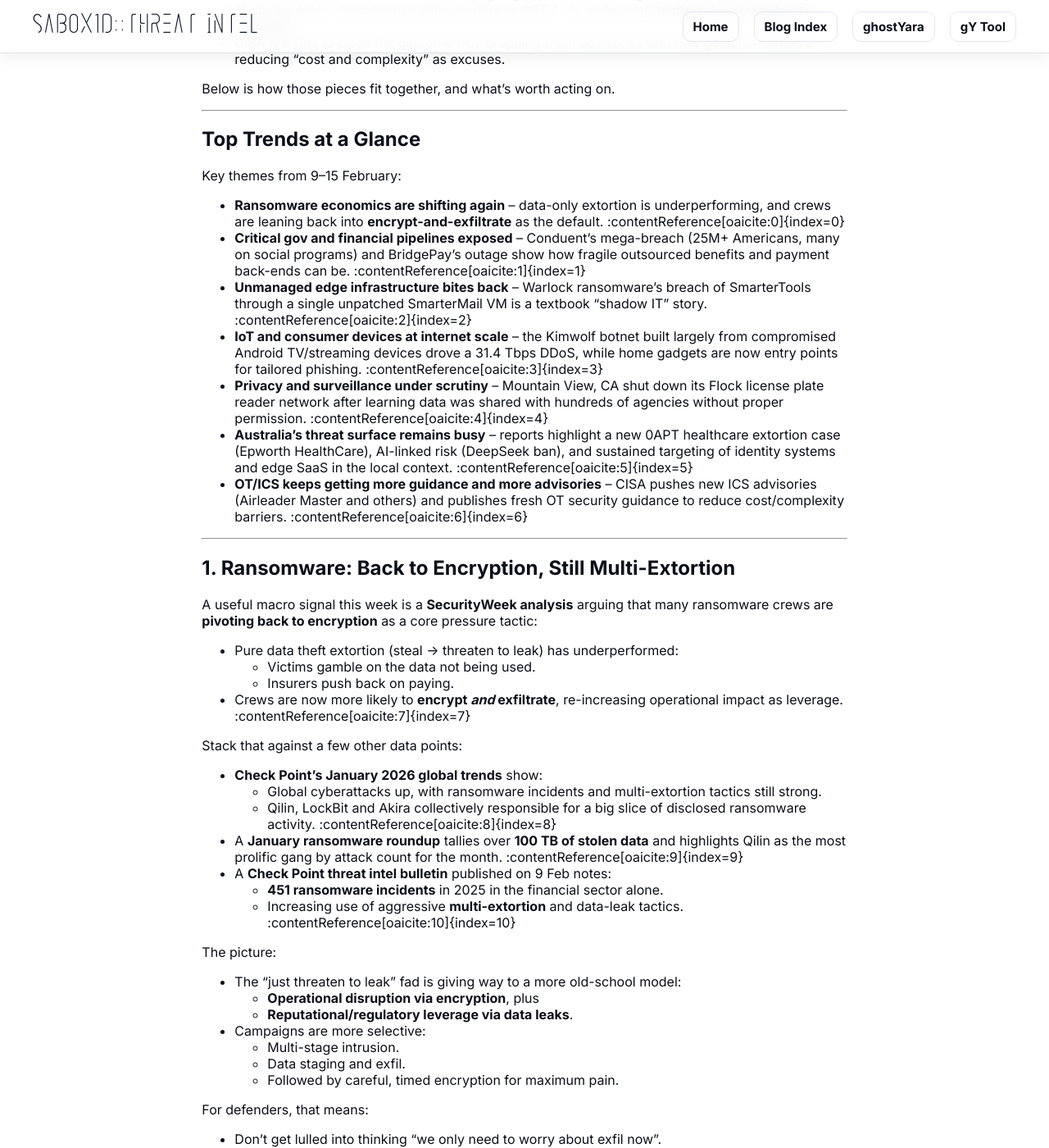
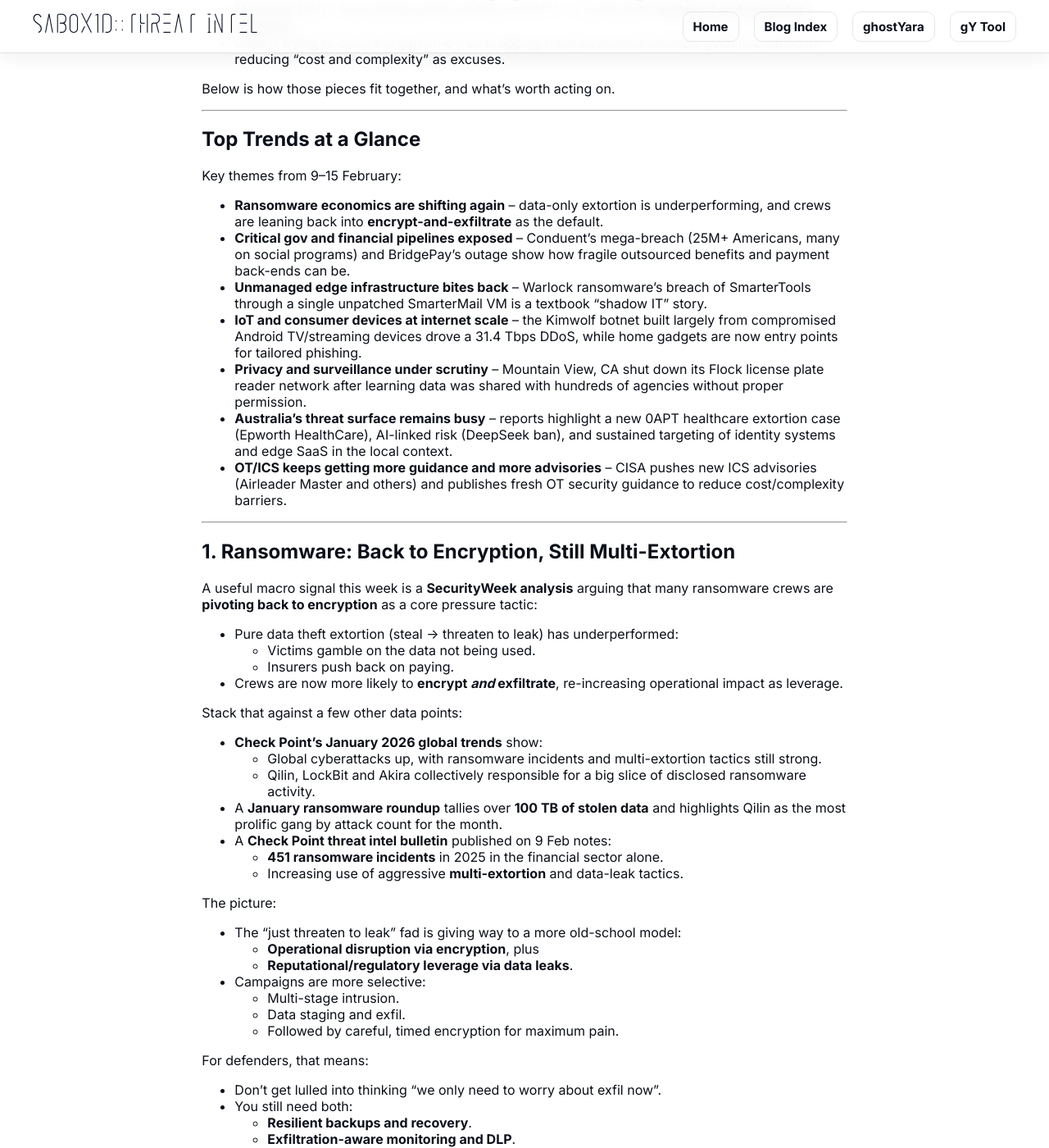
Before and after one commit to Sab0x1D/blogs, a Jekyll site: the page built from _listings/weekly-trends-15feb2026.md, in a window 1280 px wide and 1400 px high, scrolled down 661 px. Shown: the whole window at 82% size. Built offline with Jekyll 4.4.1, drawn with Linux system fonts in a browser that asks for light colours; some of the changed text lies outside the part shown.

Commit message:
Update weekly-trends-15feb2026.md

```diff
--- a/_listings/weekly-trends-15feb2026.md
+++ b/_listings/weekly-trends-15feb2026.md
@@ -28,13 +28,13 @@
 
 Key themes from 9–15 February:
 
-- **Ransomware economics are shifting again** – data-only extortion is underperforming, and crews are leaning back into **encrypt-and-exfiltrate** as the default. :contentReference[oaicite:0]{index=0}
-- **Critical gov and financial pipelines exposed** – Conduent’s mega-breach (25M+ Americans, many on social programs) and BridgePay’s outage show how fragile outsourced benefits and payment back-ends can be. :contentReference[oaicite:1]{index=1}
-- **Unmanaged edge infrastructure bites back** – Warlock ransomware’s breach of SmarterTools through a single unpatched SmarterMail VM is a textbook “shadow IT” story. :contentReference[oaicite:2]{index=2}
-- **IoT and consumer devices at internet scale** – the Kimwolf botnet built largely from compromised Android TV/streaming devices drove a 31.4 Tbps DDoS, while home gadgets are now entry points for tailored phishing. :contentReference[oaicite:3]{index=3}
-- **Privacy and surveillance under scrutiny** – Mountain View, CA shut down its Flock license plate reader network after learning data was shared with hundreds of agencies without proper permission. :contentReference[oaicite:4]{index=4}
-- **Australia’s threat surface remains busy** – reports highlight a new 0APT healthcare extortion case (Epworth HealthCare), AI-linked risk (DeepSeek ban), and sustained targeting of identity systems and edge SaaS in the local context. :contentReference[oaicite:5]{index=5}
-- **OT/ICS keeps getting more guidance and more advisories** – CISA pushes new ICS advisories (Airleader Master and others) and publishes fresh OT security guidance to reduce cost/complexity barriers. :contentReference[oaicite:6]{index=6}
+- **Ransomware economics are shifting again** – data-only extortion is underperforming, and crews are leaning back into **encrypt-and-exfiltrate** as the default.
+- **Critical gov and financial pipelines exposed** – Conduent’s mega-breach (25M+ Americans, many on social programs) and BridgePay’s outage show how fragile outsourced benefits and payment back-ends can be.
+- **Unmanaged edge infrastructure bites back** – Warlock ransomware’s breach of SmarterTools through a single unpatched SmarterMail VM is a textbook “shadow IT” story.
+- **IoT and consumer devices at internet scale** – the Kimwolf botnet built largely from compromised Android TV/streaming devices drove a 31.4 Tbps DDoS, while home gadgets are now entry points for tailored phishing.
+- **Privacy and surveillance under scrutiny** – Mountain View, CA shut down its Flock license plate reader network after learning data was shared with hundreds of agencies without proper permission.
+- **Australia’s threat surface remains busy** – reports highlight a new 0APT healthcare extortion case (Epworth HealthCare), AI-linked risk (DeepSeek ban), and sustained targeting of identity systems and edge SaaS in the local context.
+- **OT/ICS keeps getting more guidance and more advisories** – CISA pushes new ICS advisories (Airleader Master and others) and publishes fresh OT security guidance to reduce cost/complexity barriers.
 
 ---
 
@@ -45,17 +45,17 @@
 - Pure data theft extortion (steal → threaten to leak) has underperformed:
   - Victims gamble on the data not being used.
   - Insurers push back on paying.
-- Crews are now more likely to **encrypt *and* exfiltrate**, re-increasing operational impact as leverage. :contentReference[oaicite:7]{index=7}
+- Crews are now more likely to **encrypt *and* exfiltrate**, re-increasing operational impact as leverage.
 
 Stack that against a few other data points:
 
 - **Check Point’s January 2026 global trends** show:
   - Global cyberattacks up, with ransomware incidents and multi-extortion tactics still strong.
-  - Qilin, LockBit and Akira collectively responsible for a big slice of disclosed ransomware activity. :contentReference[oaicite:8]{index=8}
-- A **January ransomware roundup** tallies over **100 TB of stolen data** and highlights Qilin as the most prolific gang by attack count for the month. :contentReference[oaicite:9]{index=9}
+  - Qilin, LockBit and Akira collectively responsible for a big slice of disclosed ransomware activity.
+- A **January ransomware roundup** tallies over **100 TB of stolen data** and highlights Qilin as the most prolific gang by attack count for the month.
 - A **Check Point threat intel bulletin** published on 9 Feb notes:
   - **451 ransomware incidents** in 2025 in the financial sector alone.
-  - Increasing use of aggressive **multi-extortion** and data-leak tactics. :contentReference[oaicite:10]{index=10}
+  - Increasing use of aggressive **multi-extortion** and data-leak tactics.
 
 The picture:
 
@@ -84,15 +84,15 @@
 
 A big one: **Conduent**, a New Jersey-based IT contractor that runs technology for US government programs, is dealing with the fallout of a major ransomware/data breach:
 
-- A group calling itself **SafePay** claims it compromised Conduent from **October 2024** until detection in January 2025, exfiltrating up to **8.5 TB of data**. :contentReference[oaicite:11]{index=11}
-- New reporting this week suggests at least **25 million Americans** affected, including roughly **15.4 million Texans** – about half the state. :contentReference[oaicite:12]{index=12}
-- Conduent runs systems for **Medicaid, SNAP/food assistance, unemployment insurance, child support** and more across **46 states**. :contentReference[oaicite:13]{index=13}
+- A group calling itself **SafePay** claims it compromised Conduent from **October 2024** until detection in January 2025, exfiltrating up to **8.5 TB of data**.
+- New reporting this week suggests at least **25 million Americans** affected, including roughly **15.4 million Texans** – about half the state.
+- Conduent runs systems for **Medicaid, SNAP/food assistance, unemployment insurance, child support** and more across **46 states**.
 - Stolen data includes:
   - Names, addresses.
   - Social Security numbers.
   - Health information and program details.
 
-Multiple class-action suits are now in motion, alleging **slow notification and weak controls**. :contentReference[oaicite:14]{index=14}
+Multiple class-action suits are now in motion, alleging **slow notification and weak controls**.
 
 Key lesson:
 
@@ -105,9 +105,9 @@
 - Incident late last week, with the company confirming a ransomware attack and pulling multiple services:
   - BridgeComm.
   - PayGuardian Cloud API.
-  - MyBridgePay virtual terminal, etc. :contentReference[oaicite:15]{index=15}
+  - MyBridgePay virtual terminal, etc.
 - Many downstream businesses were forced into **cash-only** or manual fallbacks.
-- Early investigation suggests **no payment card data exposed**; accessed files appear only to have been encrypted. :contentReference[oaicite:16]{index=16}
+- Early investigation suggests **no payment card data exposed**; accessed files appear only to have been encrypted.
 
 This is a clean example of **availability risk**:
 
@@ -131,22 +131,22 @@
 
 SmarterTools (maker of SmarterMail) confirmed that:
 
-- The **Warlock ransomware gang (aka Storm-2603)** breached their network via a **single unpatched SmarterMail virtual machine**. :contentReference[oaicite:17]{index=17}
+- The **Warlock ransomware gang (aka Storm-2603)** breached their network via a **single unpatched SmarterMail virtual machine**.
 - The VM was:
   - Spun up by an employee.
   - Not part of formal patch/asset management.
-  - Running a vulnerable SmarterMail build affected by **CVE-2026-23760**, an **authentication bypass** that lets attackers reset admin passwords and gain control. :contentReference[oaicite:18]{index=18}
+  - Running a vulnerable SmarterMail build affected by **CVE-2026-23760**, an **authentication bypass** that lets attackers reset admin passwords and gain control.
 - Once inside, Warlock:
   - Used the compromised server and **Active Directory** to pivot.
   - Targeted a set of **Windows servers** for encryption.
 - Damage was limited:
   - SmarterTools says only **12 Windows servers** were impacted, mostly mitigated by antivirus.
-  - Their primary services run on Linux and were isolated, so customer portals and main infra stayed up. :contentReference[oaicite:19]{index=19}
+  - Their primary services run on Linux and were isolated, so customer portals and main infra stayed up.
 
 Post-incident, SmarterTools is:
 
 - Migrating away from **Windows and AD** for internal services.
-- Urging customers to **upgrade SmarterMail** to builds that fix the auth bypass. :contentReference[oaicite:20]{index=20}
+- Urging customers to **upgrade SmarterMail** to builds that fix the auth bypass.
 
 ### Why It Matters
 
@@ -154,7 +154,7 @@
 
 - This is **not** a mass customer compromise; it is an **internal hygiene failure**:
   - A single “lab” or “test” VM, never onboarded into the patch pipeline.
-- The vulnerability in question had **already been publicly called out by CISA** as actively exploited and placed into KEV. :contentReference[oaicite:21]{index=21}
+- The vulnerability in question had **already been publicly called out by CISA** as actively exploited and placed into KEV.
 - It shows that “we run Linux for most things” doesn’t save you if:
   - Attackers can reach one forgotten Windows server.
   - That server is wired into the same identity plane.
@@ -180,7 +180,7 @@
 - A **November 2025 DDoS attack** that peaked at **31.4 Tbps** and lasted ~35 seconds.
 - The attack was driven by a botnet dubbed **Kimwolf**, made up largely of:
   - **Android TV boxes**, “Android telly” units.
-  - Low-cost **streaming gadgets and smart devices** with almost no hardening. :contentReference[oaicite:22]{index=22}
+  - Low-cost **streaming gadgets and smart devices** with almost no hardening.
 - These devices are:
   - Shipped with default credentials.
   - Rarely updated by users.
@@ -191,14 +191,14 @@
 - Once inside a home network, attackers can:
   - Observe usage patterns (when people are home, what apps they use).
   - Feed highly tailored **phishing or scam campaigns**.
-- Cheap smart TVs, lightbulbs, and boxes are now an **entry point into households and small offices**, not just a nuisance. :contentReference[oaicite:23]{index=23}
+- Cheap smart TVs, lightbulbs, and boxes are now an **entry point into households and small offices**, not just a nuisance.
 
 ### License Plate Readers & Data Sharing: The Flock Case
 
 On the municipal side, Malwarebytes highlighted a privacy story with security implications:
 
 - **Mountain View, California** shut down its entire network of **Flock Safety license plate reader cameras**.
-- Reason: it discovered Flock had been **sharing city plate data with hundreds of law-enforcement agencies**, including federal, without explicit permission. :contentReference[oaicite:24]{index=24}
+- Reason: it discovered Flock had been **sharing city plate data with hundreds of law-enforcement agencies**, including federal, without explicit permission.
 - This raises:
   - Governance and consent issues.
   - Questions about **data minimisation, retention, and access control**.
@@ -221,7 +221,7 @@
 
 Lean Security’s daily briefing flagged a new threat actor dubbed **0APT** claiming:
 
-- Theft of approximately **920 GB of sensitive data** from **Epworth HealthCare**, one of Victoria’s largest private hospital groups. :contentReference[oaicite:25]{index=25}
+- Theft of approximately **920 GB of sensitive data** from **Epworth HealthCare**, one of Victoria’s largest private hospital groups.
 - Data is said to include:
   - Patient information.
   - Financial data.
@@ -235,7 +235,7 @@
 
 - A “distinct escalation” in **human-led attacks on identity systems (SSO)** and:
   - Targeted campaigns against **edge SaaS and collaboration tools**.
-  - Renewed focus on **MFA bypass** and session hijacking. :contentReference[oaicite:26]{index=26}
+  - Renewed focus on **MFA bypass** and session hijacking.
 
 This ties neatly into what we saw the previous week with Evilginx2 and SSO vishing – the pattern hasn’t changed; if anything, the intensity has.
 
@@ -246,7 +246,7 @@
 - A response to **data exposure and model-abuse risk**.
 - An example of organisations beginning to **treat GenAI providers as high-risk third parties**, especially where:
   - Sensitive workloads might leak into training sets.
-  - Outputs might be influenced by prompt injection. :contentReference[oaicite:27]{index=27}
+  - Outputs might be influenced by prompt injection.
 
 Overall, the local message:
 
@@ -264,7 +264,7 @@
 CISA’s ICS portal shows fresh advisories dated **12 February 2026**, including:
 
 - **ICSA-26-043-10**: targeting **Airleader Master**, a compressed air management system used in industrial environments.
-- Additional advisories for other ICS products, continuing a pattern of regular updates for OT vendors and integrators. :contentReference[oaicite:28]{index=28}
+- Additional advisories for other ICS products, continuing a pattern of regular updates for OT vendors and integrators.
 
 These advisories typically involve:
 
@@ -280,7 +280,7 @@
   - Secure remote access.
   - Segmenting OT from IT networks.
   - “Secure-by-design” control device procurement.
-- Explicitly acknowledges that **complexity, operational risk and budget** are the main reasons OT environments lag behind IT in security, and offers structured mitigations. :contentReference[oaicite:29]{index=29}
+- Explicitly acknowledges that **complexity, operational risk and budget** are the main reasons OT environments lag behind IT in security, and offers structured mitigations.
 
 The thread across all of this:
 
```
